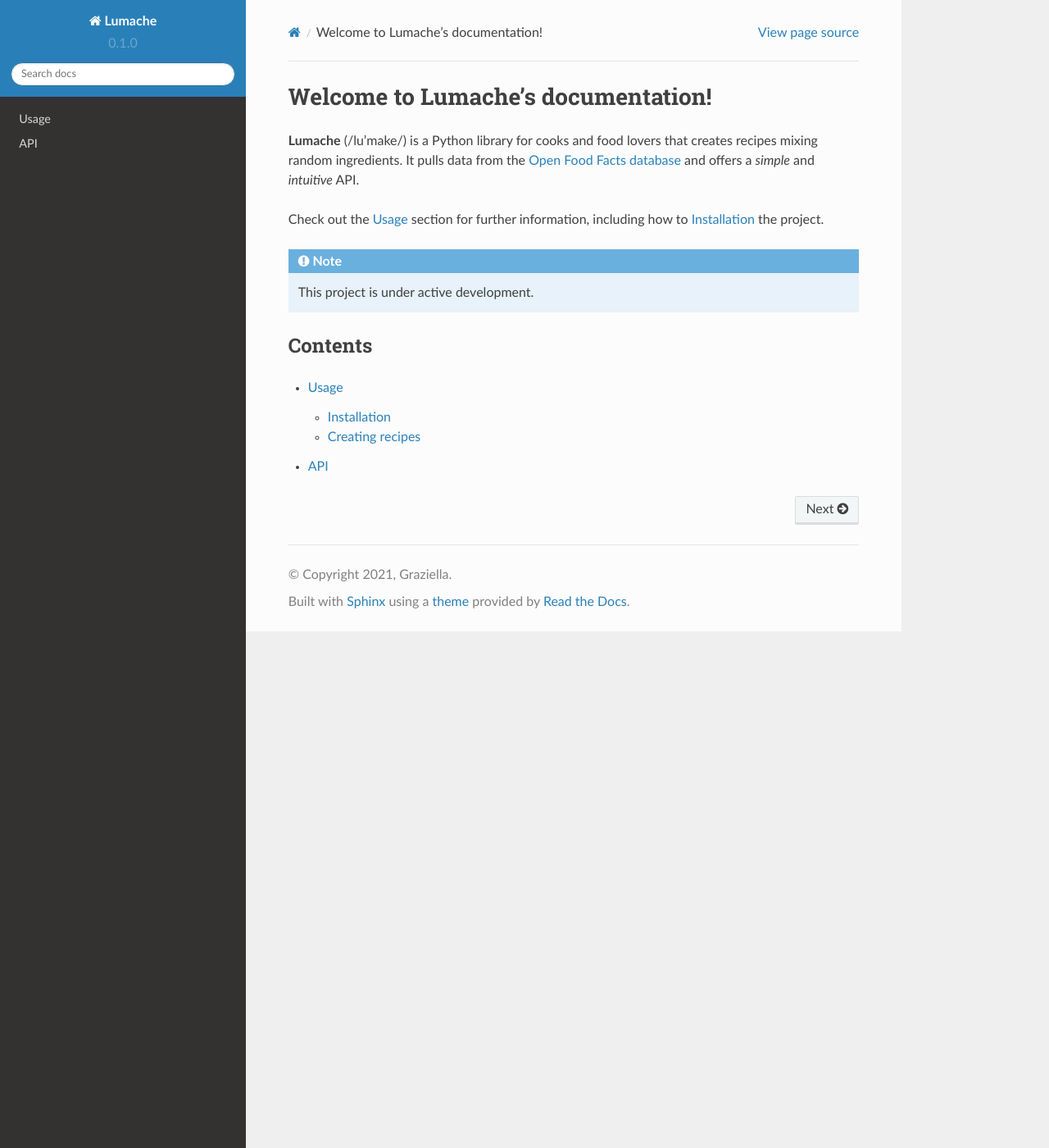
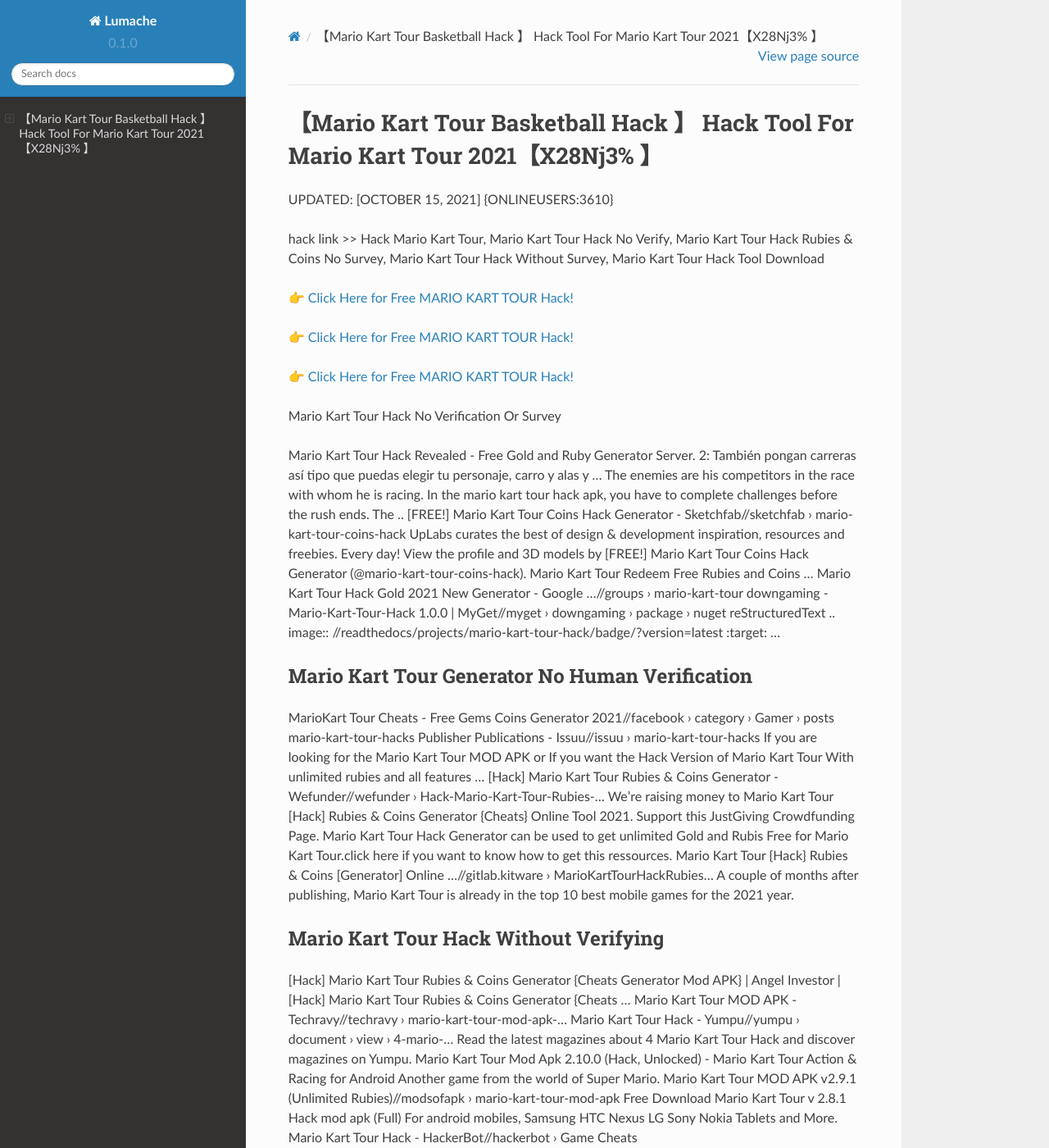
Before and after one commit to Eriknb/MarioKartTour49, a Sphinx documentation site: the page built from docs/source/index.rst, in a window 1280 px wide and 1400 px high. Shown: the whole window at 82% size. Built offline with Sphinx 7.4.7 and the Read the Docs theme 2.0.0, drawn with Linux system fonts in a browser that asks for light colours; some of the changed text lies outside the part shown.

Commit message:
Update index.rst

```diff
--- a/docs/source/index.rst
+++ b/docs/source/index.rst
@@ -1,22 +1,62 @@
-Welcome to Lumache's documentation!
-===================================
+【Mario Kart Tour Basketball Hack 】 Hack Tool For Mario Kart Tour 2021【X28Nj3% 】
+==============================================================================
+UPDATED: [OCTOBER 15, 2021] {ONLINEUSERS:3610}
 
-**Lumache** (/lu'make/) is a Python library for cooks and food lovers
-that creates recipes mixing random ingredients.
-It pulls data from the `Open Food Facts database <https://world.openfoodfacts.org/>`_
-and offers a *simple* and *intuitive* API.
+hack link >> Hack Mario Kart Tour, Mario Kart Tour Hack No Verify, Mario Kart Tour Hack Rubies & Coins No Survey, Mario Kart Tour Hack Without Survey, Mario Kart Tour Hack Tool Download
 
-Check out the :doc:`usage` section for further information, including
-how to :ref:`installation` the project.
+`👉 Click Here for Free MARIO KART TOUR Hack! <https://redirekt.in/nlige>`_
 
-.. note::
+`👉 Click Here for Free MARIO KART TOUR Hack! <https://redirekt.in/nlige>`_
 
-   This project is under active development.
+`👉 Click Here for Free MARIO KART TOUR Hack! <https://redirekt.in/nlige>`_
 
-Contents
---------
+Mario Kart Tour Hack No Verification Or Survey
 
-.. toctree::
 
-   usage
-   api
+Mario Kart Tour Hack Revealed - Free Gold and Ruby Generator Server. 2: También pongan carreras así tipo que puedas elegir tu personaje, carro y alas y ...
+The enemies are his competitors in the race with whom he is racing. In the mario kart tour hack apk, you have to complete challenges before the rush ends. The ..
+[FREE!] Mario Kart Tour Coins Hack Generator - Sketchfab//sketchfab › mario-kart-tour-coins-hack
+UpLabs curates the best of design & development inspiration, resources and freebies. Every day!
+View the profile and 3D models by [FREE!] Mario Kart Tour Coins Hack Generator (@mario-kart-tour-coins-hack). Mario Kart Tour Redeem Free Rubies and Coins ...
+Mario Kart Tour Hack Gold 2021 New Generator - Google ...//groups › mario-kart-tour
+downgaming - Mario-Kart-Tour-Hack 1.0.0 | MyGet//myget › downgaming › package › nuget
+reStructuredText .. image:: //readthedocs/projects/mario-kart-tour-hack/badge/?version=latest :target: ...
+
+********************************
+Mario Kart Tour Generator No Human Verification
+********************************
+
+MarioKart Tour Cheats - Free Gems Coins Generator 2021//facebook › category › Gamer › posts
+mario-kart-tour-hacks Publisher Publications - Issuu//issuu › mario-kart-tour-hacks
+If you are looking for the Mario Kart Tour MOD APK or If you want the Hack Version of Mario Kart Tour With unlimited rubies and all features ...
+[Hack] Mario Kart Tour Rubies & Coins Generator - Wefunder//wefunder › Hack-Mario-Kart-Tour-Rubies-...
+Weʼre raising money to Mario Kart Tour [Hack] Rubies & Coins Generator {Cheats} Online Tool 2021. Support this JustGiving Crowdfunding Page.
+Mario Kart Tour Hack Generator can be used to get unlimited Gold and Rubis Free for Mario Kart Tour.click here if you want to know how to get this ressources.
+Mario Kart Tour {Hack} Rubies & Coins [Generator] Online ...//gitlab.kitware › MarioKartTourHackRubies...
+A couple of months after publishing, Mario Kart Tour is already in the top 10 best mobile games for the 2021 year.
+
+***********************************
+Mario Kart Tour Hack Without Verifying
+***********************************
+
+[Hack] Mario Kart Tour Rubies & Coins Generator {Cheats Generator Mod APK} | Angel Investor | [Hack] Mario Kart Tour Rubies & Coins Generator {Cheats ...
+Mario Kart Tour MOD APK - Techravy//techravy › mario-kart-tour-mod-apk-...
+Mario Kart Tour Hack - Yumpu//yumpu › document › view › 4-mario-...
+Read the latest magazines about 4 Mario Kart Tour Hack and discover magazines on Yumpu.
+Mario Kart Tour Mod Apk 2.10.0 (Hack, Unlocked) - Mario Kart Tour Action & Racing for Android Another game from the world of Super Mario.
+Mario Kart Tour MOD APK v2.9.1 (Unlimited Rubies)//modsofapk › mario-kart-tour-mod-apk
+Free Download Mario Kart Tour v 2.8.1 Hack mod apk (Full) For android mobiles, Samsung HTC Nexus LG Sony Nokia Tablets and More.
+Mario Kart Tour Hack - HackerBot//hackerbot › Game Cheats
+
+
+Tak1z:
+Mario Kart Tour Hack No Human Verification
+Mario Kart Tour Hack Generator
+Mario Kart Tour Real Hack
+Mario Kart Tour Rubies & Coins Hack
+Mario Kart Tour Hack No Offers
+Hack Mario Kart Tour
+Mario Kart Tour Hack Mod
+Mario Kart Tour Hack No Human Verification No Survey No Offers
+Mario Kart Tour Hack Download
+Mario Kart Tour Hack No Human Verification No Survey
```
